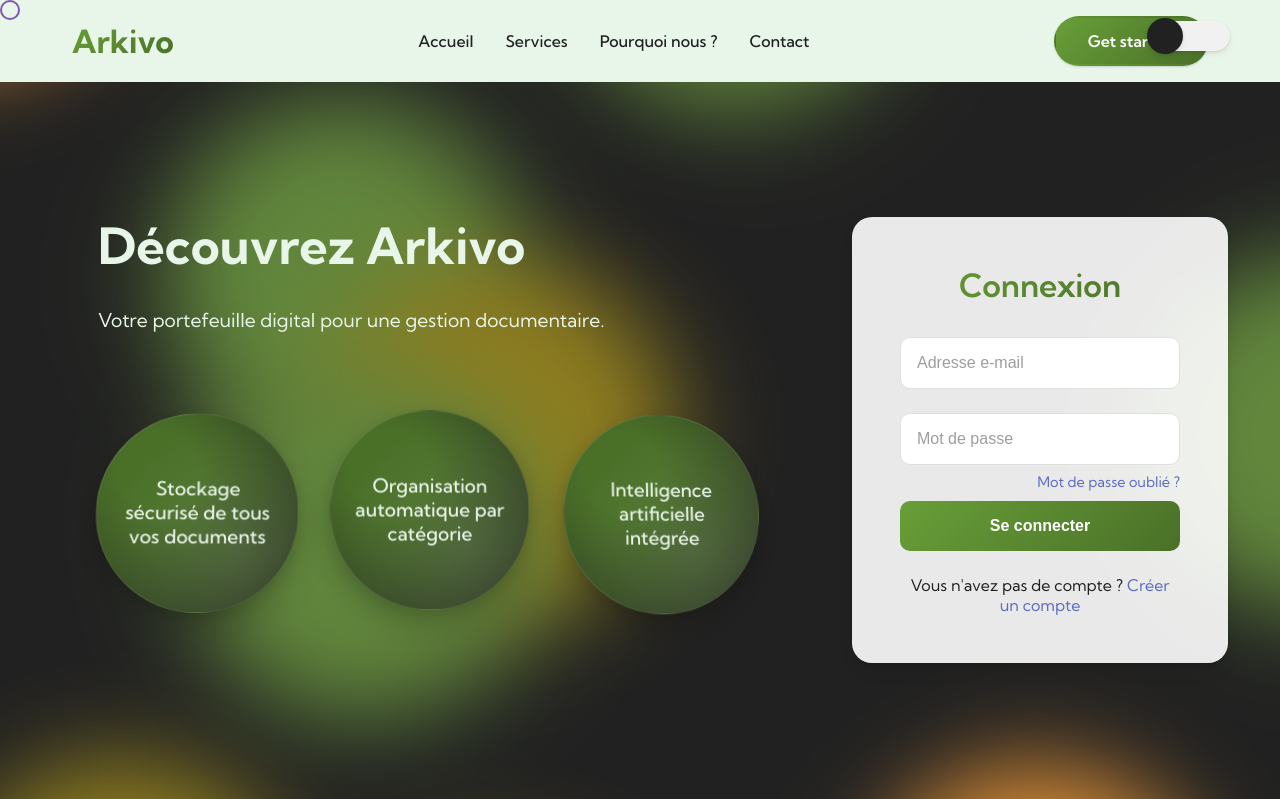
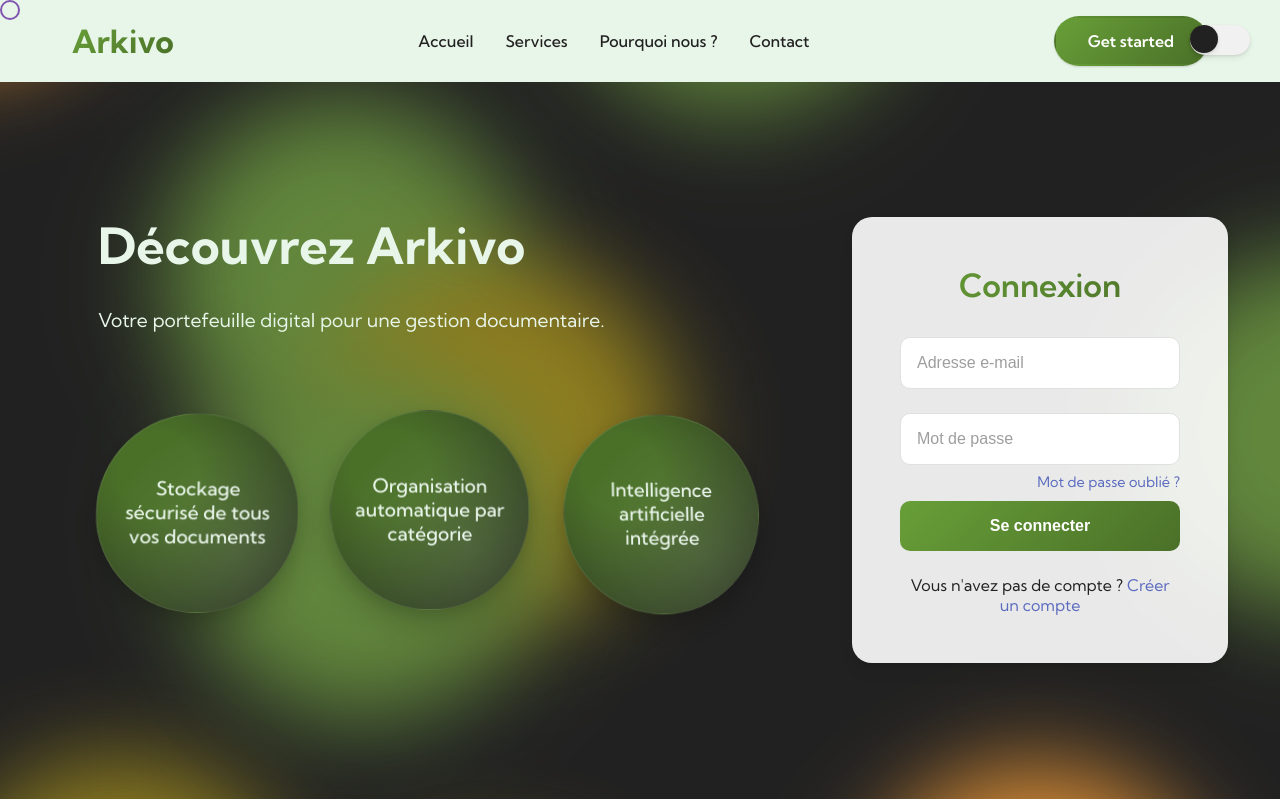
Before and after one commit to HasnaAmal/PFA, a Flask app: page / in a window 1280 px wide. Shown: the top 799 px of the page. Run offline with Flask 3, Linux system fonts and the light colour scheme.

Commit message:
Update style.css

```diff
--- a/static/css/style.css
+++ b/static/css/style.css
@@ -1327,16 +1327,15 @@ footer button:hover {
 /* dark mode styling */
 .drakmodebtn {
     position: absolute;
-    width: 80px;
-    height: 40px;
-    right: 50px;
+    top:25px;
+    right: 90px;
 }
 
 .checkMe {
     -webkit-appearance: none;
     position: absolute;
     background-color: #f1f1f1;
-    width: 80px;
+    width: 60px;
     height: 30px;
     border-radius: 20px;
     box-shadow: var(--shadow-md);
@@ -1346,17 +1345,16 @@ footer button:hover {
 .checkMe::before {
     content: "";
     position: absolute;
-    height: 30px;
-    width: 30px;
+    height: 28px;
+    width: 28px;
     left: 0;
     background-color: var(--dark);
-    border-radius: 20px;
-    transform: scale(1.2);
+    border-radius: 50%;
     transition: 0.7s ease;
     box-shadow: var(--shadow-md);
 }
 
 .checkMe:checked::before {
-    background-color: var(--primary-light);
-    left: 52px;
+    background-color: var(--sage-light);
+    left: 35px;
 }
```
